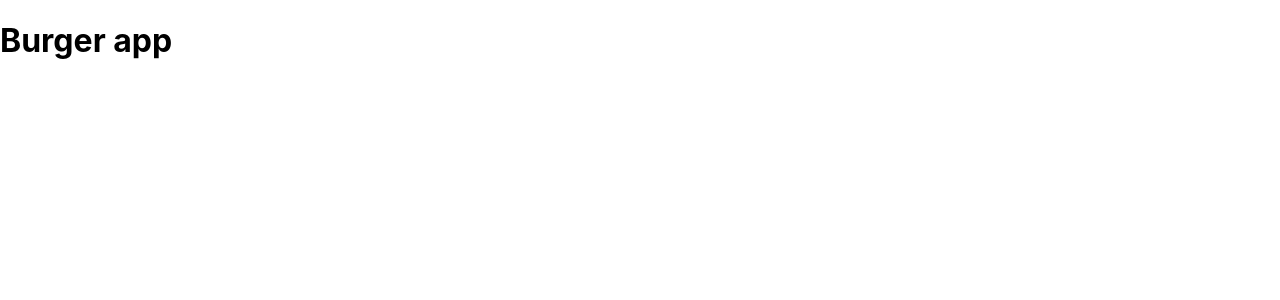
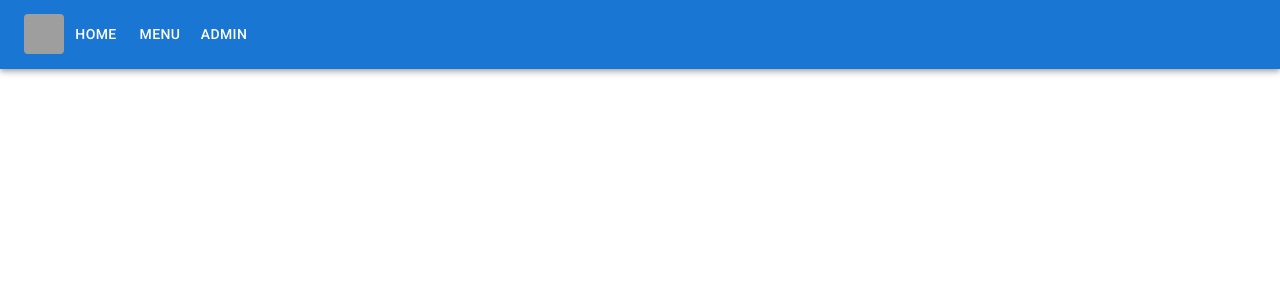
Before and after one commit to Kamil-Kalbarczyk/burgersApp, a React (Create React App) app: page / in a window 1280 px wide. Shown: the top 300 px of the page. Built offline with nearby package versions, Linux system fonts and the light colour scheme; grey boxes are pictures that could not be loaded.

Commit message:
created navigation

```diff
--- a/src/App.js
+++ b/src/App.js
@@ -1,7 +1,7 @@
-
+import {Navigation} from './navigation'
 function App() {
   return (
-  <h1>Burger app</h1>
+    <Navigation />
   );
 }
 
--- /dev/null
+++ b/src/navigation/index.js
@@ -0,0 +1,30 @@
+import * as React from 'react';
+import AppBar from '@mui/material/AppBar';
+import Toolbar from '@mui/material/Toolbar';
+import IconButton from '@mui/material/IconButton';
+import Container from '@mui/material/Container';
+import Avatar from '@mui/material/Avatar';
+import Button from '@mui/material/Button'
+
+export const Navigation = () => {
+  return (
+    <AppBar position="static">
+      <Container maxWidth="xl">
+        <Toolbar disableGutters>
+              <IconButton sx={{ p: 0 }}>
+                <Avatar variant="rounded" alt="Remy Sharp" src="https://cdn-icons-png.flaticon.com/512/877/877951.png" />
+              </IconButton>
+              <Button sx={{my:2, color:'white'}}>
+                  Home
+              </Button>
+              <Button sx={{my:2, color:'white'}}>
+                  Menu
+              </Button>
+              <Button sx={{my:2, color:'white'}}>
+                  Admin
+              </Button>
+        </Toolbar>
+      </Container>
+    </AppBar>
+  );
+};
```
